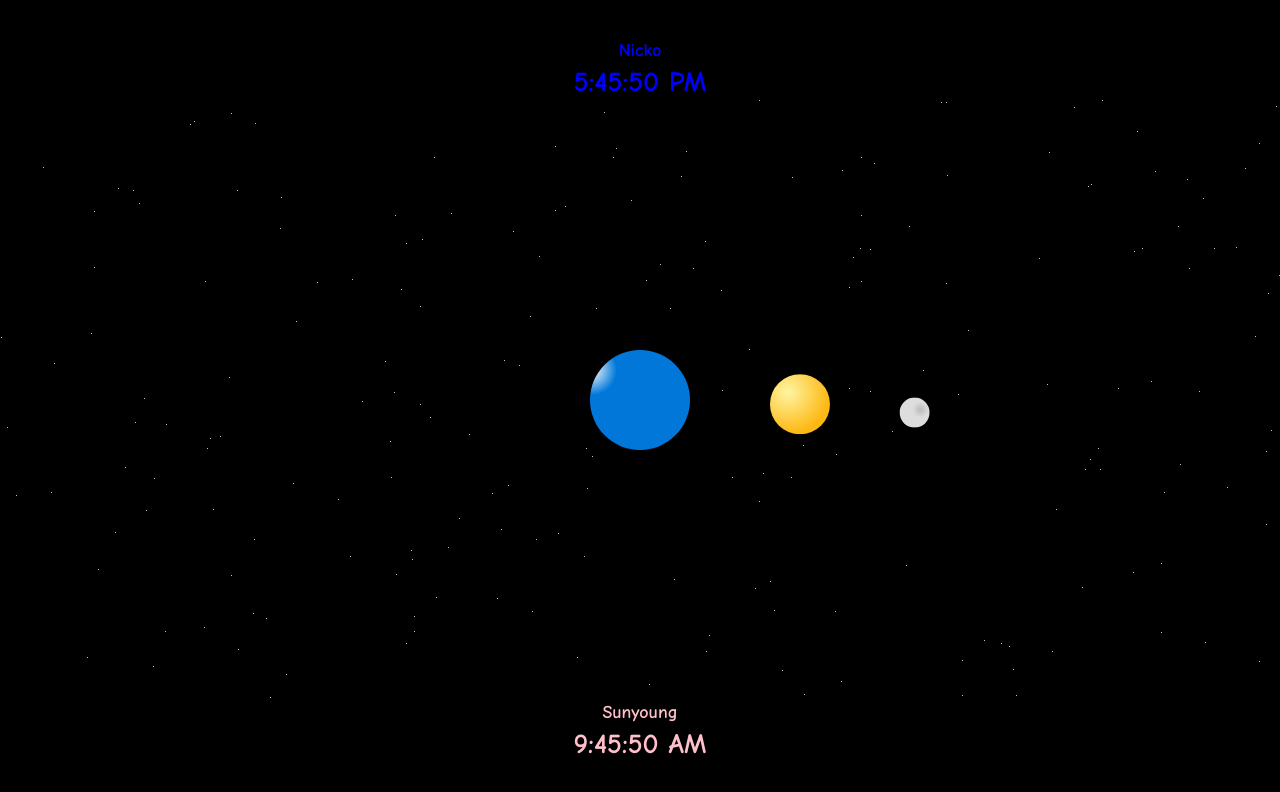
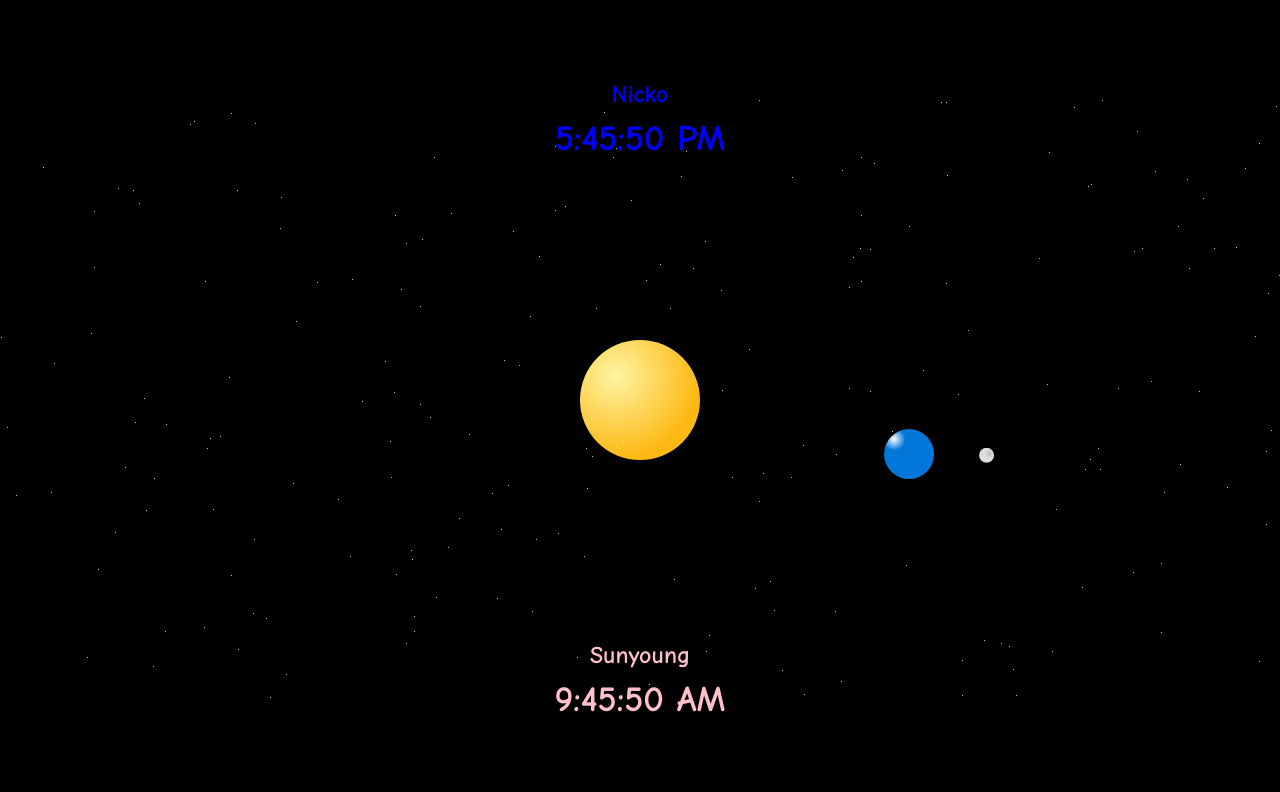
Before and after one commit to lilneeks/timeZone_luv, a plain HTML site: page index.html in a window 1280 px wide. Drawn offline with Linux system fonts and the light colour scheme.

Commit message:
restyled/ formatted

```diff
--- a/css/styles.css
+++ b/css/styles.css
@@ -9,66 +9,81 @@ body {
     align-items: center;
     min-height: 100vh;
     overflow: hidden; /* Prevent scroll due to shooting stars */
+    position: relative; /* Add this to make sure we can position our solar-system */
 }
+
+
 
 .time-container {
     margin: 40px 0;
     text-align: center;
     width: 100%;
-    position: relative;
+    position: absolute;  /* Updated */
+    left: 50%;
+    transform: translateX(-50%);
+    z-index: 2;  /* Ensure it's in front of our celestial system */
+}
+
+#top-time {
+    top: 5%;  /* Position it closer to the top */
+}
+
+#bottom-time {
+    bottom: 5%;  /* Position it closer to the bottom */
 }
 
 .time-zone, .person-name {
-    font-size: 18px;
-    margin-bottom: 5px;
+    font-size: 24px;  /* Increased font size */
+    margin-bottom: 10px;  /* Adjusted spacing */
     transition: color 0.2s ease-in-out;
     text-align: center;
     font-weight: bold;
     color: white;
 }
 
-
 .time {
-    font-size: 28px;
+    font-size: 36px;  /* Increased font size */
     font-weight: bold;
     text-align: center;
 }
 
 
+.sun {
+    width: 120px; /* Adjusted size */
+    height: 120px;
+    background-color: #FDB813;
+    background-image: radial-gradient(circle at 30% 30%, #FEF5A2, #FDB813 70%);
+    border-radius: 50%;
+    position: absolute;
+    left: 50%;
+    top: 50%;
+    transform: translate(-50%, -50%);
+}
+
 .earth {
-    width: 100px;
-    height: 100px;
+    width: 50px;
+    height: 50px;
     background-color: #0077D9;
     background-image: radial-gradient(circle at 20% 20%, #fff, #0077D9 20%);
     border-radius: 50%;
-    position: relative;
-    margin-top: auto;
-    margin-bottom: auto;
+    position: absolute;
+    top: 50%;
+    left: 50%;
+    transform-origin: center 250px; /* this will make Earth revolve around Sun at a distance of 250px */
 }
 
 .moon {
-    width: 30px;
-    height: 30px;
+    width: 15px;
+    height: 15px;
     background-color: #ddd;
     background-image: radial-gradient(circle at 70% 40%, #bbb, #ddd 30%);
     border-radius: 50%;
     position: absolute;
-    left: calc(50% + 60px);
     top: 50%;
-    transform: translateY(-50%);
+    left: 50%;
+    transform-origin: center 70px; /* this will make Moon revolve around Earth at a distance of 70px */
 }
 
-.sun {
-    width: 60px;
-    height: 60px;
-    background-color: #FDB813;
-    background-image: radial-gradient(circle at 30% 30%, #FEF5A2, #FDB813 70%);
-    border-radius: 50%;
-    position: absolute;
-    left: calc(50% - 220px);
-    top: 50%;
-    transform: translateY(-50%);
-}
 
 .shooting-star {
     position: absolute;
--- a/index.html
+++ b/index.html
@@ -8,7 +8,7 @@
 </head>
 <body>
 
-    <div class="time-container">
+    <div class="time-container" id="top-time">
         <div class="time-zone">
             <div class="initial-name">Nicko</div>
             <div class="time-zone-name" id="nicko-name"></div>
@@ -16,12 +16,15 @@
         <div class="time" id="nicko-time"></div>
     </div>
 
-    <div class="earth">
-        <div class="moon"></div>
-        <div class="sun"></div>
+    <div class="solar-system">
+        <div class="sun">
+            <div class="earth">
+                <div class="moon"></div>
+            </div>
+        </div>
     </div>
 
-    <div class="time-container">
+    <div class="time-container" id="bottom-time">
         <div class="time-zone">
             <div class="initial-name">Sunyoung</div>
             <div class="time-zone-name" id="sunyoung-name"></div>
--- a/js/main.js
+++ b/js/main.js
@@ -2,6 +2,16 @@ document.addEventListener('DOMContentLoaded', function() {
     const moon = document.querySelector('.moon');
     const sun = document.querySelector('.sun');
     const earth = document.querySelector('.earth');
+
+    let earthRotationSpeed = 360 / (24 * 60 * 60); // Rotates 360 degrees every 24 hours
+    let moonOrbitSpeed = 360 / (27.3 * 24 * 60 * 60); // Orbits Earth every 27.3 days
+    let sunOrbitSpeed = 360 / (365.25 * 24 * 60 * 60); // Earth orbits Sun every 365.25 days
+
+    // Speed it up by a factor of 10
+    earthRotationSpeed *= 10;
+    moonOrbitSpeed *= 10;
+    sunOrbitSpeed *= 10;
+
     let moonDegree = 0;
     let sunDegree = 0;
     let earthRotation = 0;
@@ -76,15 +86,18 @@ document.addEventListener('DOMContentLoaded', function() {
     }
 
     function animateCelestialBodies() {
-        moonDegree += 0.012;
-        sunDegree += 0.0023;
-        earthRotation += 0.005;
 
-        moon.style.transform = `translateY(-50%) rotate(${moonDegree}deg) translateX(200px) rotate(-${moonDegree}deg)`;
-        sun.style.transform = `translateY(-50%) rotate(${sunDegree}deg) translateX(350px) rotate(-${sunDegree}deg)`;
-        earth.style.backgroundImage = `radial-gradient(circle at ${earthRotation%100}% 20%, #fff, #0077D9 20%)`;
+    moonDegree += moonOrbitSpeed;
+    moonDegree += moonOrbitSpeed;
+    sunDegree += sunOrbitSpeed; // though the sun doesn't move, keep this if you plan to move it later
+    earthRotation += earthRotationSpeed;
+   // The earth will revolve around the sun.
+   earth.style.transform = `translateY(-50%) rotate(${earthRotation}deg) translateX(250px) rotate(-${earthRotation}deg)`;
 
-        requestAnimationFrame(animateCelestialBodies);
+   // The moon will revolve around the earth, thus its position is relative to the earth.
+   moon.style.transform = `translateY(-50%) rotate(${moonDegree}deg) translateX(70px) rotate(-${moonDegree}deg)`;
+
+   requestAnimationFrame(animateCelestialBodies);
     }
 
     updateBothTimes();
```
